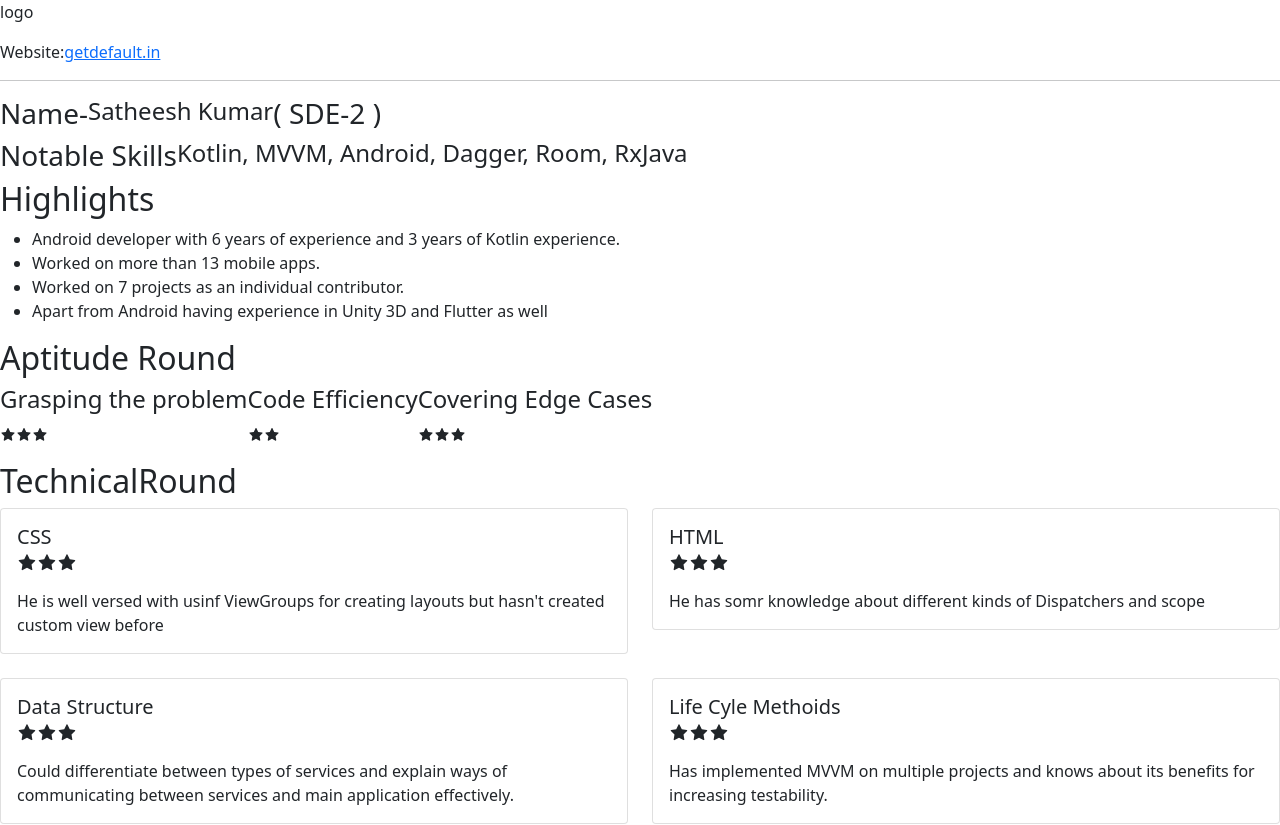
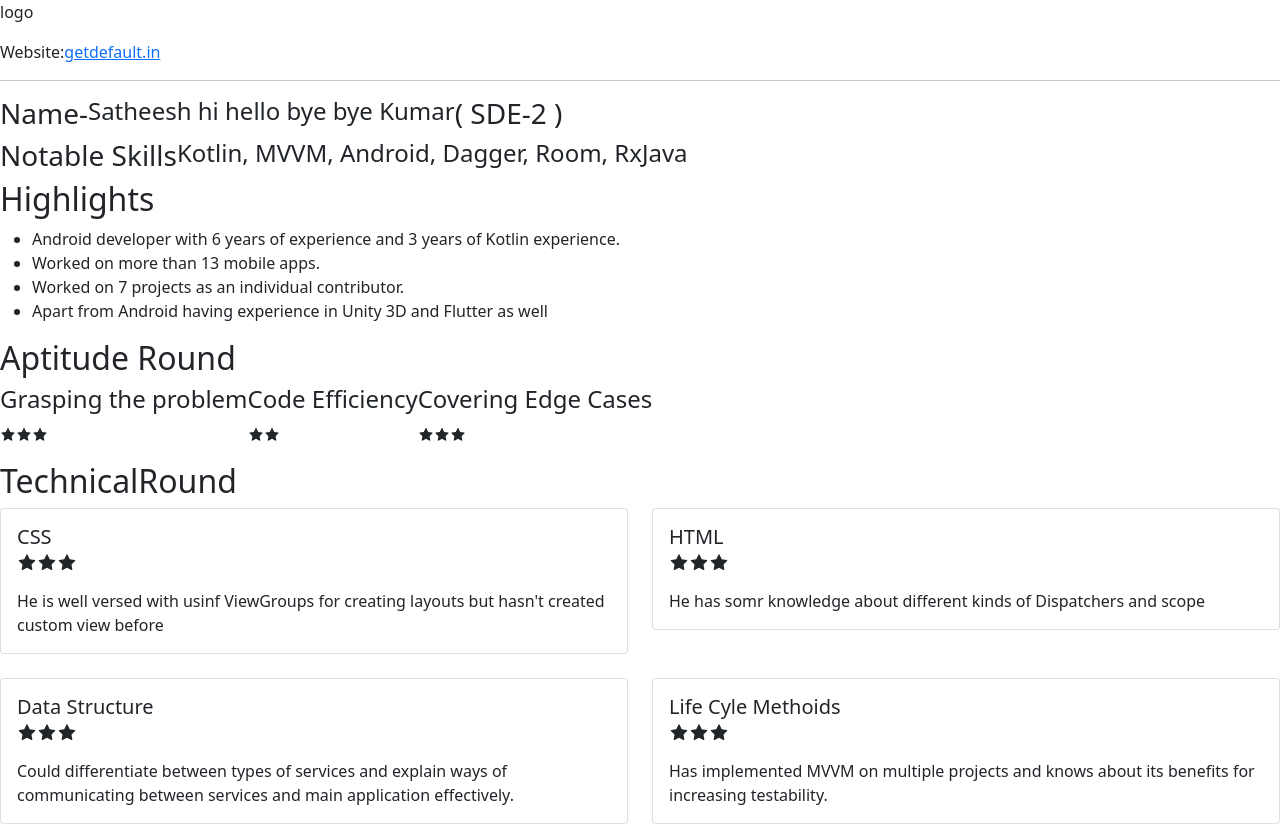
Before and after one commit to shreyesbenak/candidate, a React (Create React App) app in the folder candidates/: page / in a window 1280 px wide. Shown: the top 825 px of the page. Built offline with nearby package versions, Linux system fonts and the light colour scheme.

Commit message:
dummy try

```diff
--- a/candidates/src/candidateResume/CandidateResume.js
+++ b/candidates/src/candidateResume/CandidateResume.js
@@ -14,7 +14,7 @@ export const CandidateResume = () => {
       <WebSite />
       <div style={{ display: "flex" }}>
         <h3>Name-</h3>
-        <h4>Satheesh Kumar </h4>
+        <h4>Satheesh hi hello bye bye Kumar </h4>
         <h3>( SDE-2 )</h3>
       </div>
       <div style={{ display: "flex" }}>
```
